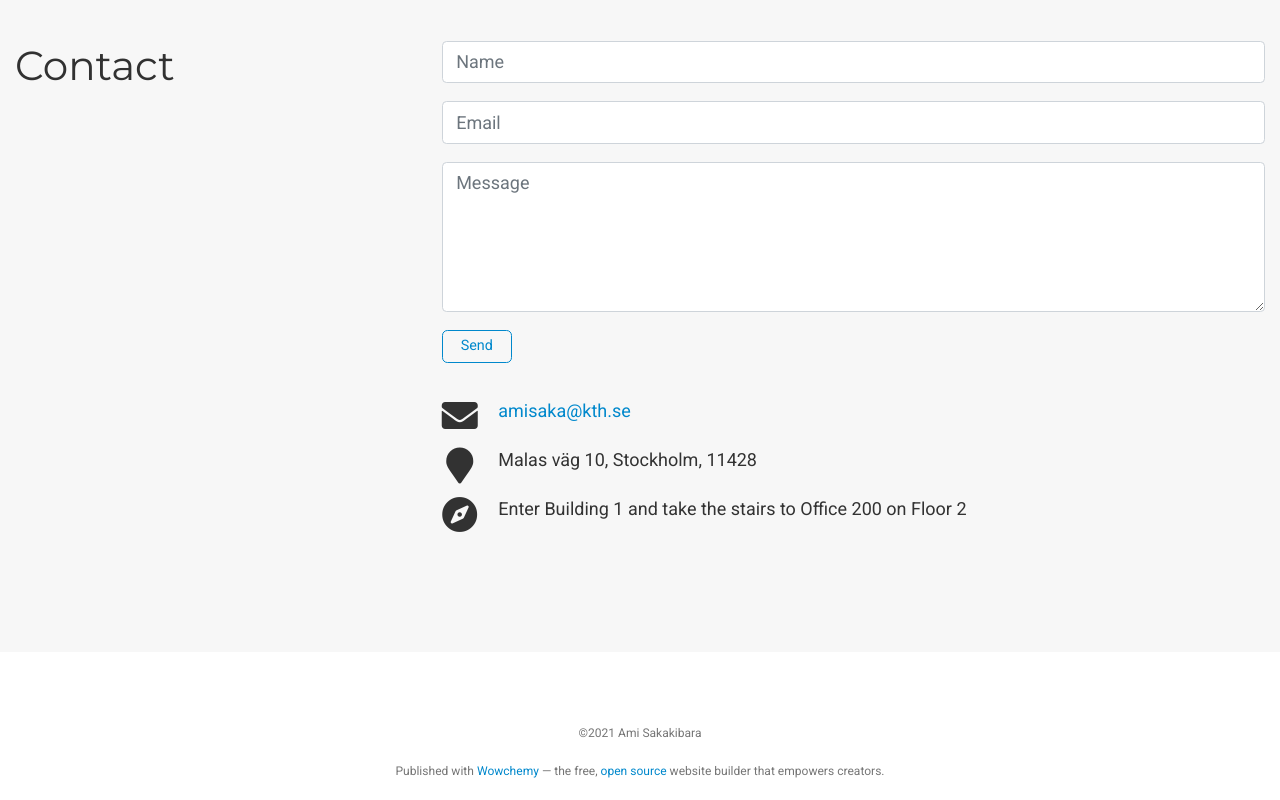
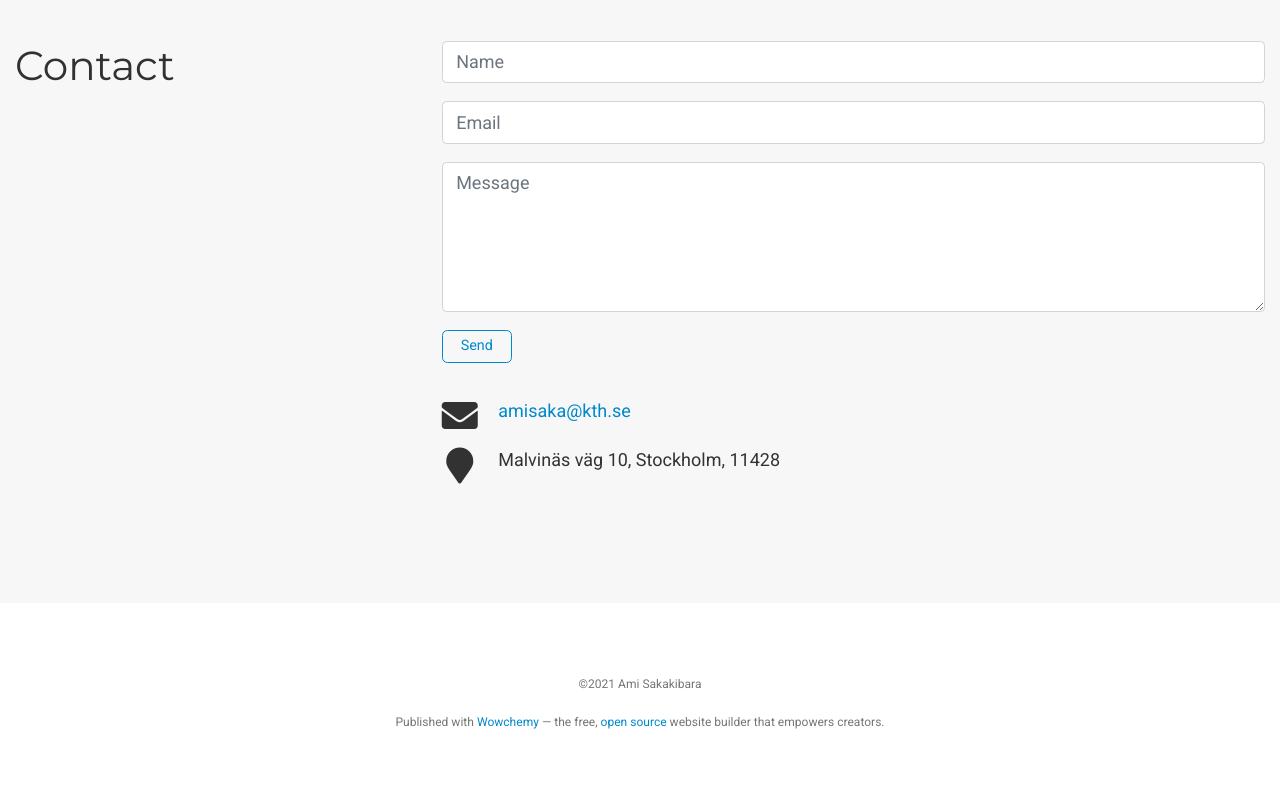
Before and after one commit to ami-sakakibara/ami-sakakibara.github.io, a plain HTML site: page index.html in a window 1280 px wide. Shown: the part 2283-3083 px from the top of the page. After the commit the page ends 3033 px from the top, so only its background shows below. Drawn offline with nearby package versions, Linux system fonts and the light colour scheme; some icons are missing.

Commit message:
Customize pages

```diff
--- a/index.html
+++ b/index.html
@@ -1541,15 +1541,10 @@ I completed my PhD at Osaka University, Japan, where I mainly worked on supervis
 
       <li>
         <i class="fa-li fas fa-map-marker fa-2x" aria-hidden="true"></i>
-        <span id="person-address">Malas väg 10, Stockholm, 11428</span>
+        <span id="person-address">Malvinäs väg 10, Stockholm, 11428</span>
       </li>
 
 
-
-    <li>
-      <i class="fa-li fas fa-compass fa-2x" aria-hidden="true"></i>
-      <span>Enter Building 1 and take the stairs to Office 200 on Floor 2</span>
-    </li>
 
 
 
```
